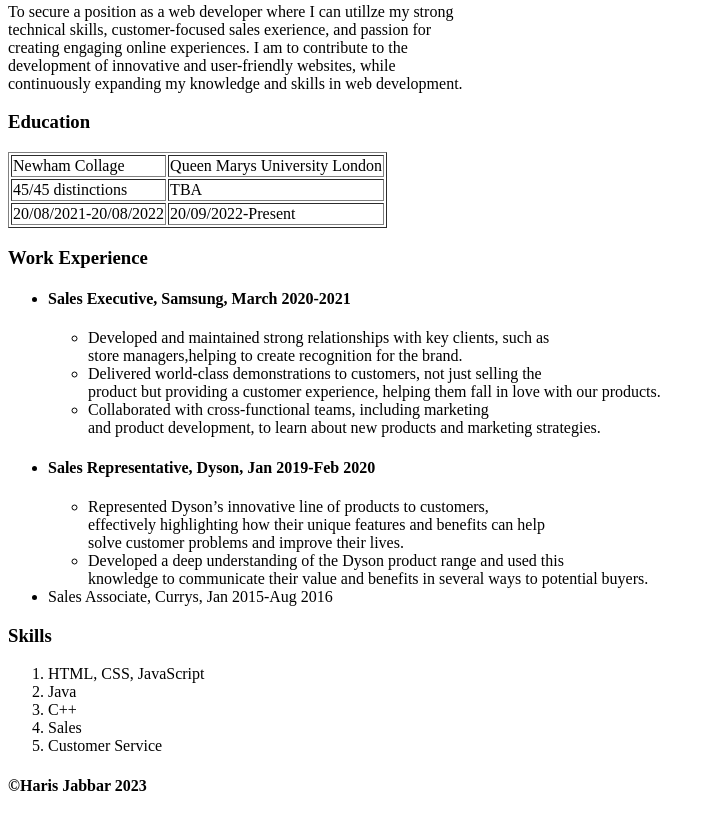
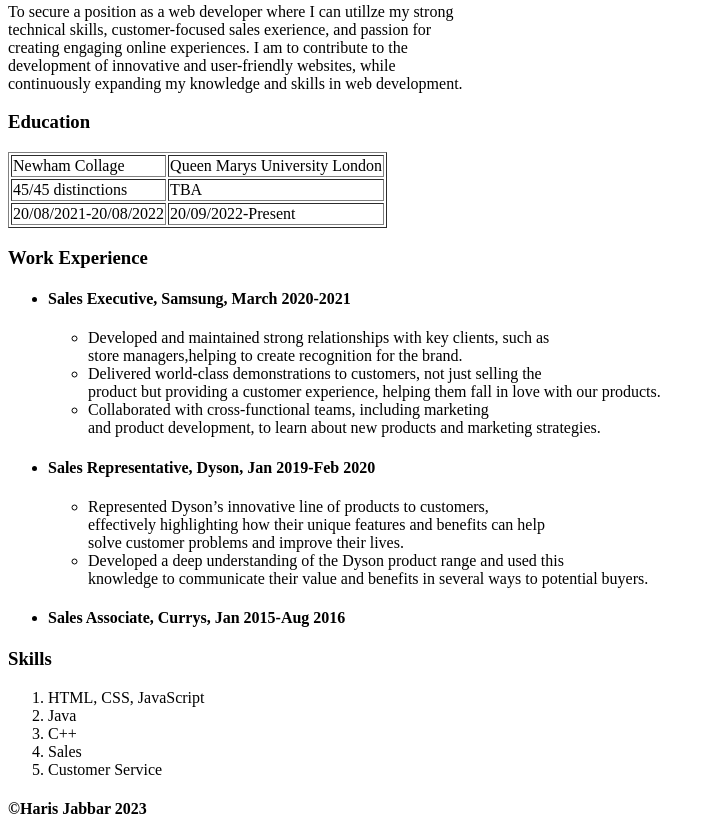
Before and after one commit to harisjibjabjabber/online_resume, a plain HTML site: page index.html in a window 1280 px wide. Shown: the part 420-1260 px from the top of the page, without its empty margins (0-715 px from the left). Before the commit the page ends 1236 px from the top, so only its background shows below. Drawn offline with Linux system fonts and the light colour scheme.

Commit message:
Update index.html

```diff
--- a/index.html
+++ b/index.html
@@ -75,7 +75,7 @@
                     knowledge to communicate their value and benefits in several ways to potential buyers.
                 </li>
             </ul>
-        <li>Sales Associate, Currys, Jan 2015-Aug 2016</li>
+        <li><h4>Sales Associate, Currys, Jan 2015-Aug 2016</h4></li>
     </ul>
 </section>
 <section>
```
